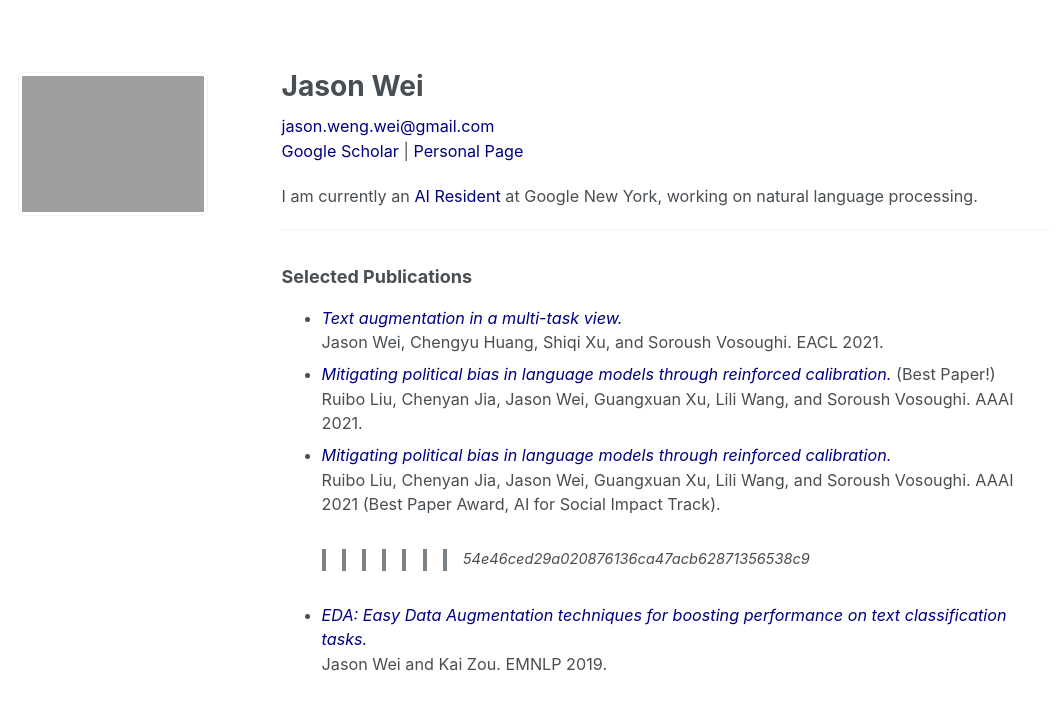
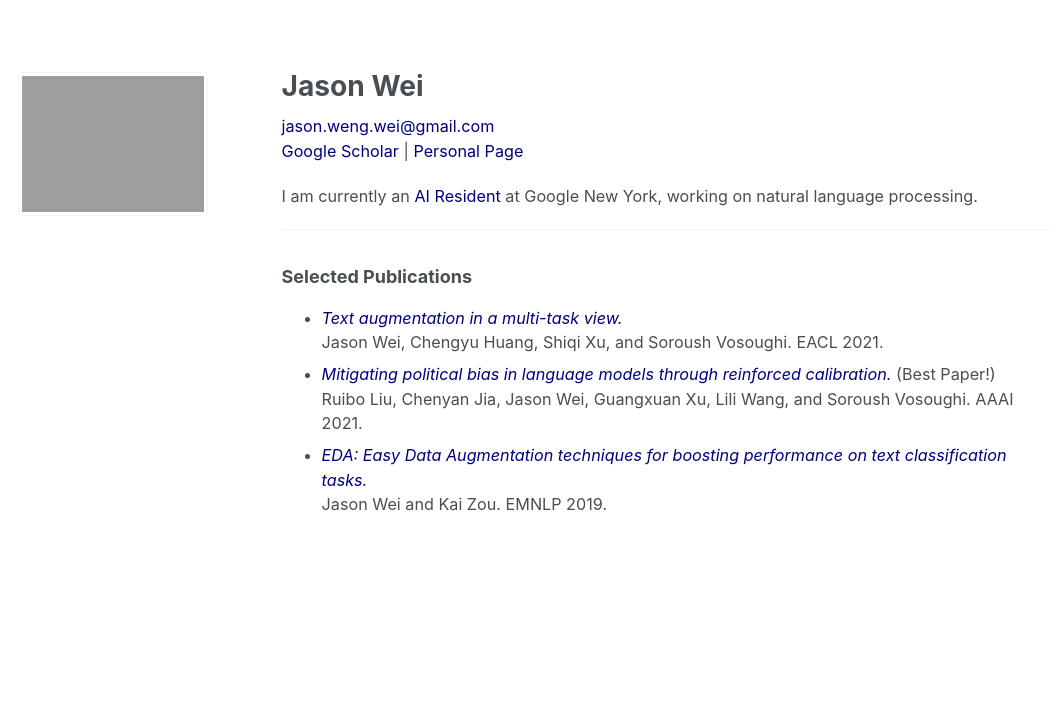
Before and after one commit to jasonwei20/jasonwei20.github.io, a Jekyll site: the page built from _pages/about.md, in a window 1280 px wide. Shown: the top 710 px of the page, without its empty margins (0-1058 px from the left). Built offline with Jekyll 4.4.1, drawn with Linux system fonts in a browser that asks for light colours.

Commit message:
update link

```diff
--- a/_pages/about.md
+++ b/_pages/about.md
@@ -22,9 +22,6 @@ I am currently an <a href="https://research.google/careers/ai-residency/" style=
 Jason Wei, Chengyu Huang, Shiqi Xu, and Soroush Vosoughi. EACL 2021.
 - <a href="https://www.aaai.org/AAAI21Papers/AISI-8076.LiuR.pdf" style="color:navy" target="_blank"><i>Mitigating political bias in language models through reinforced calibration.</i></a> (Best Paper!)
 Ruibo Liu, Chenyan Jia, Jason Wei, Guangxuan Xu, Lili Wang, and Soroush Vosoughi. AAAI 2021.
-- <a href="http://34.94.61.102/paper_AISI-8076.html" style="color:navy" target="_blank"><i>Mitigating political bias in language models through reinforced calibration.</i></a>
-Ruibo Liu, Chenyan Jia, Jason Wei, Guangxuan Xu, Lili Wang, and Soroush Vosoughi. AAAI 2021 (Best Paper Award, AI for Social Impact Track).
->>>>>>> 54e46ced29a020876136ca47acb62871356538c9
 - <a href="https://www.aclweb.org/anthology/D19-1670.pdf" style="color:navy" target="_blank"><i>EDA: Easy Data Augmentation techniques for boosting performance on text classification tasks.</i></a>
 Jason Wei and Kai Zou. EMNLP 2019.
 
```
